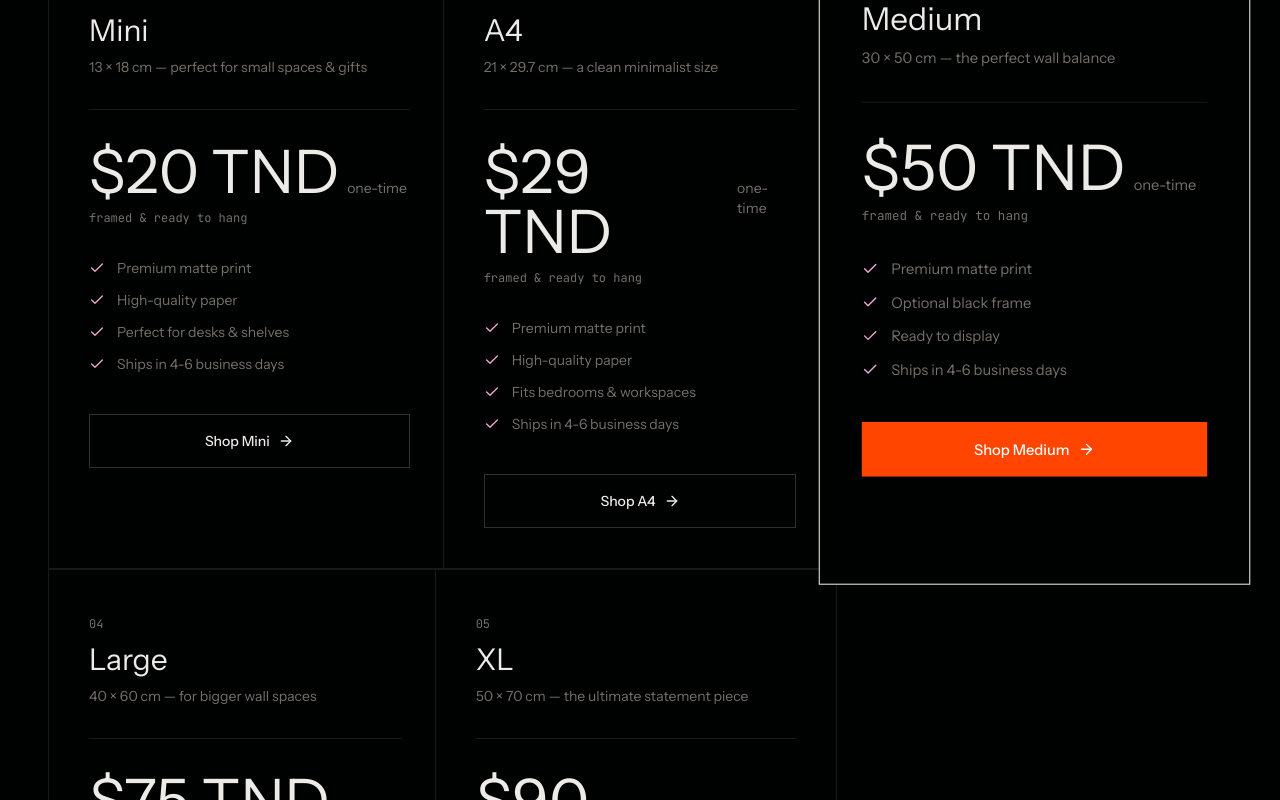
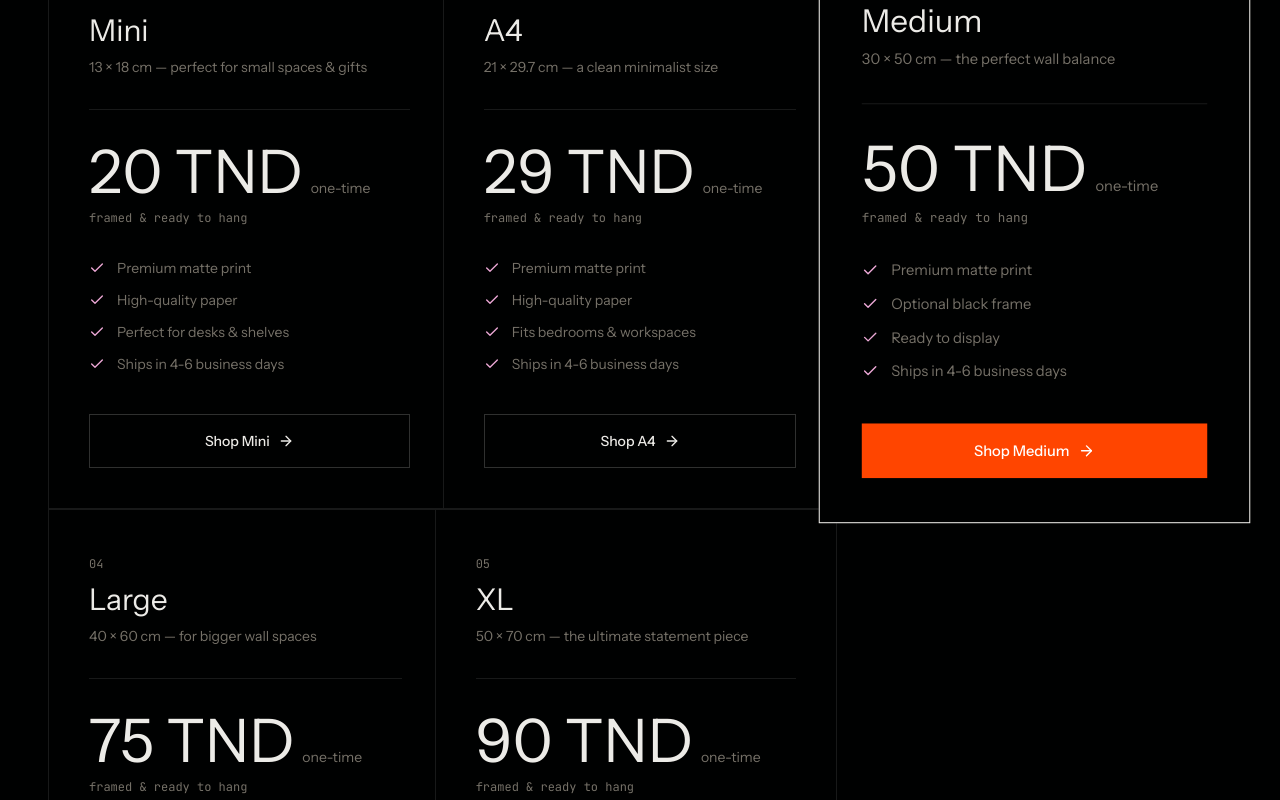
Before and after one commit to AmineBouzid007/stikky_v2.5.2, a Next.js app: page / in a window 1280 px wide. Shown: the part 3800-4600 px from the top of the page. Built offline with nearby package versions, Linux system fonts and the light colour scheme.

Commit message:
Update pricing-section.tsx

```diff
--- a/components/landing/pricing-section.tsx
+++ b/components/landing/pricing-section.tsx
@@ -159,7 +159,7 @@ export function PricingSection() {
                   <div className="mb-8">
                     <div className="flex items-baseline gap-2">
                       <span className="text-5xl lg:text-6xl font-display">
-                        ${plan.price.monthly} TND
+                        {plan.price.monthly} TND
                       </span>
                       <span className="text-muted-foreground text-sm">one-time</span>
                     </div>
```
